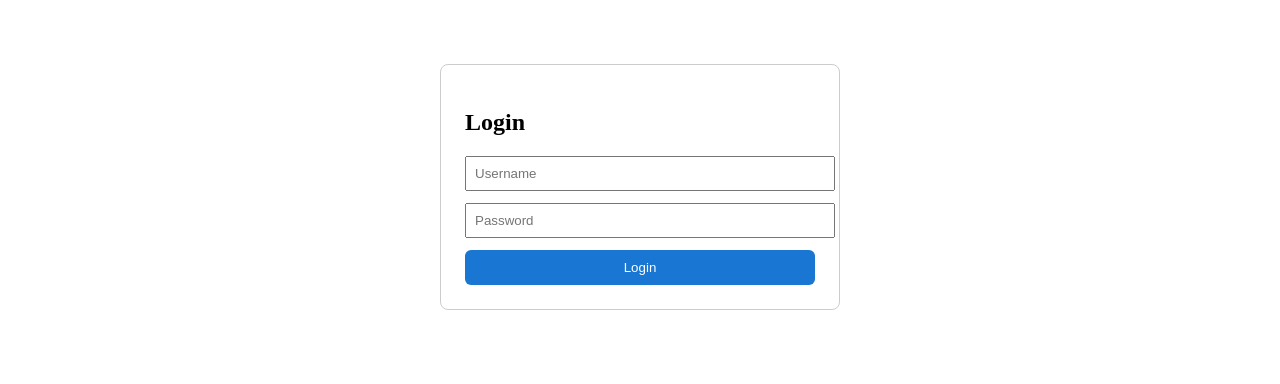
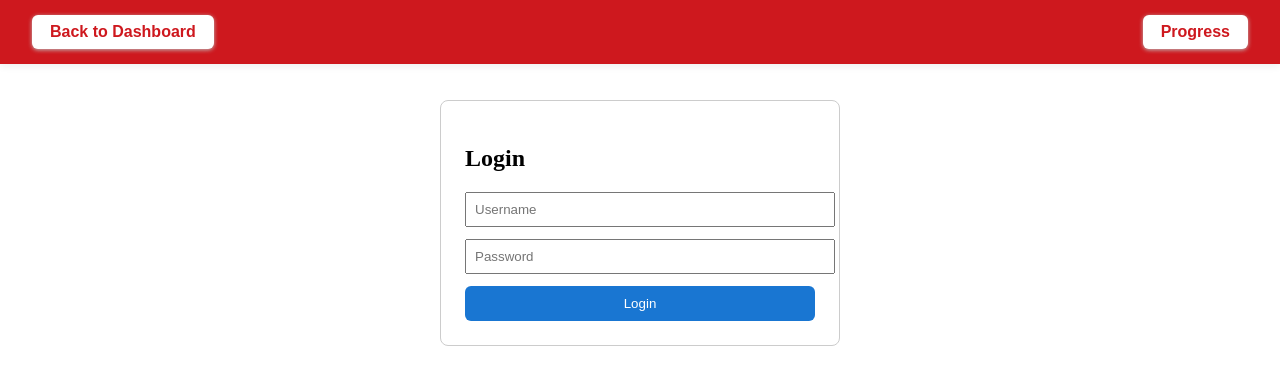
Before and after one commit to ihozh/mental-health-vercel, a Next.js app: page /login in a window 1280 px wide. Shown: the top 384 px of the page. Built offline with nearby package versions, Linux system fonts and the light colour scheme.

Commit message:
Update login.js

```diff
--- a/pages/login.js
+++ b/pages/login.js
@@ -43,8 +43,36 @@ export default function Login() {
   }
 
   return (
-    <div style={{ maxWidth: 350, margin: '64px auto', padding: 24, border: '1px solid #ccc', borderRadius: 8 }}>
-      <h2>Login</h2>
+    <>
+      {/* Top Bar with Navigation Buttons */}
+      <style>{`
+        html, body {
+          margin: 0;
+          padding: 0;
+          overscroll-behavior: none;
+        }
+      `}</style>
+      <div style={{ width: '100%', background: '#ce181e', color: '#fff', padding: '8px 0', margin: 0, textAlign: 'center', fontWeight: 600, fontSize: 18, letterSpacing: '0.5px', boxShadow: '0 2px 8px #eee', zIndex: 1000, display: 'flex', justifyContent: 'space-between', alignItems: 'center', minHeight: 48, position: 'fixed', top: 0, left: 0 }}>
+        <div style={{ marginLeft: 32 }}>
+          <button
+            style={{ padding: '8px 18px', fontSize: 16, background: '#fff', color: '#ce181e', border: 'none', borderRadius: 6, cursor: 'pointer', fontWeight: 600, boxShadow: '0 1px 4px #bdbdbd' }}
+            onClick={() => router.push('/')}
+          >
+            Back to Dashboard
+          </button>
+        </div>
+        <div style={{ marginRight: 32 }}>
+          <button
+            style={{ padding: '8px 18px', fontSize: 16, background: '#fff', color: '#ce181e', border: 'none', borderRadius: 6, cursor: 'pointer', fontWeight: 600, boxShadow: '0 1px 4px #bdbdbd' }}
+            onClick={() => router.push('/progress')}
+          >
+            Progress
+          </button>
+        </div>
+      </div>
+
+      <div style={{ maxWidth: 350, margin: '100px auto', padding: 24, border: '1px solid #ccc', borderRadius: 8 }}>
+        <h2>Login</h2>
       <form onSubmit={handleSubmit}>
         <input
           type="text"
@@ -64,5 +92,6 @@ export default function Login() {
         {error && <div style={{ color: 'red', marginTop: 10 }}>{error}</div>}
       </form>
     </div>
+    </>
   );
 }
```
